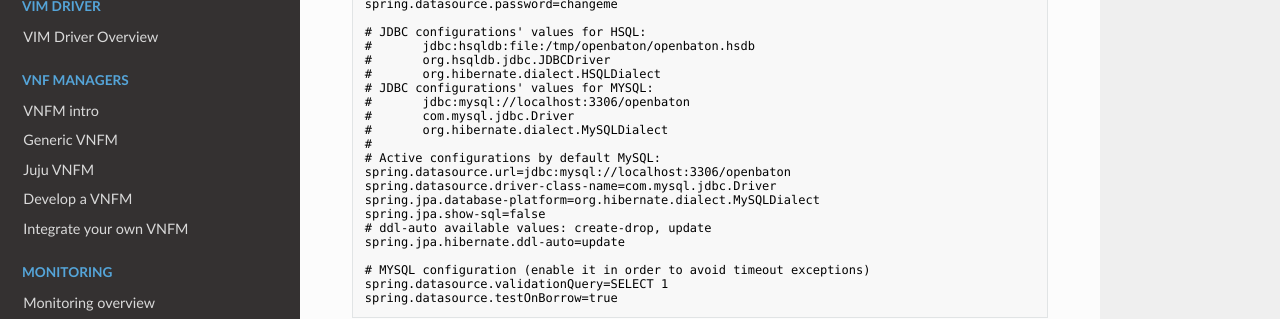
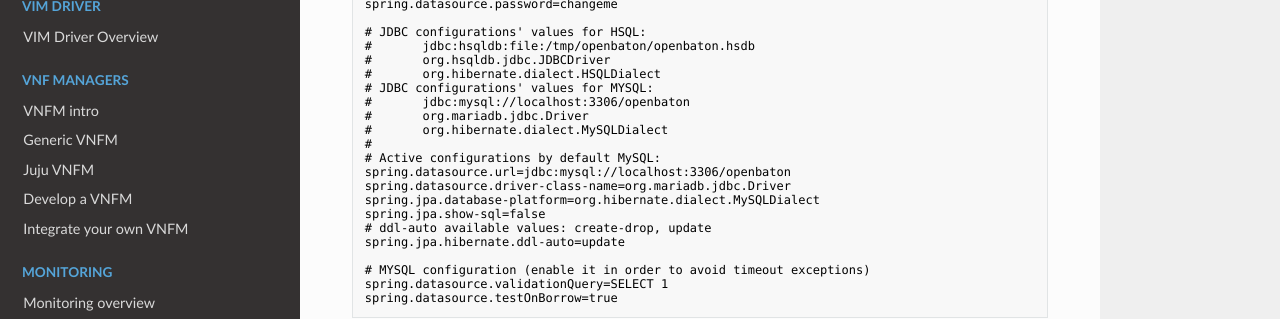
Before and after one commit to openbaton/docs, an MkDocs documentation site: the page built from docs/nfvo-configuration.md, in a window 1280 px wide and 900 px high, scrolled down 4047 px. Shown: the part 333-652 px from the top of the window. Built offline with MkDocs 1.6.1, drawn with Linux system fonts in a browser that asks for light colours; nearby versions of some CDN libraries; old or Windows-style settings are respelled for this version of MkDocs; some of the changed text lies outside the part shown.

Commit message:
update config with mariadb connector

```diff
--- a/docs/nfvo-configuration.md
+++ b/docs/nfvo-configuration.md
@@ -202,12 +202,12 @@
 #       org.hibernate.dialect.HSQLDialect
 # JDBC configurations' values for MYSQL:
 #       jdbc:mysql://localhost:3306/openbaton
-#       com.mysql.jdbc.Driver
+#       org.mariadb.jdbc.Driver
 #       org.hibernate.dialect.MySQLDialect
 #
 # Active configurations by default MySQL:
 spring.datasource.url=jdbc:mysql://localhost:3306/openbaton
-spring.datasource.driver-class-name=com.mysql.jdbc.Driver
+spring.datasource.driver-class-name=org.mariadb.jdbc.Driver
 spring.jpa.database-platform=org.hibernate.dialect.MySQLDialect
 spring.jpa.show-sql=false
 # ddl-auto available values: create-drop, update
```
